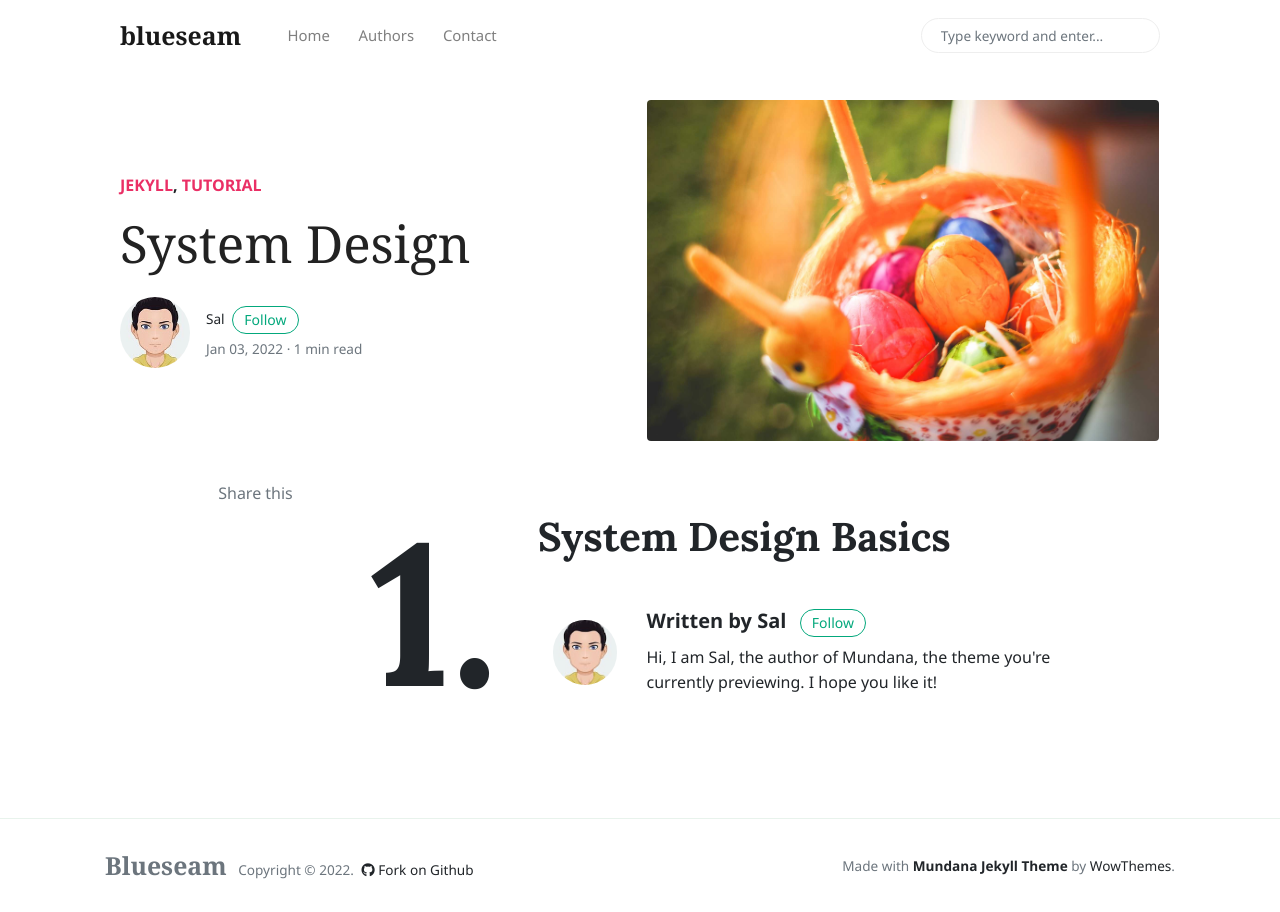
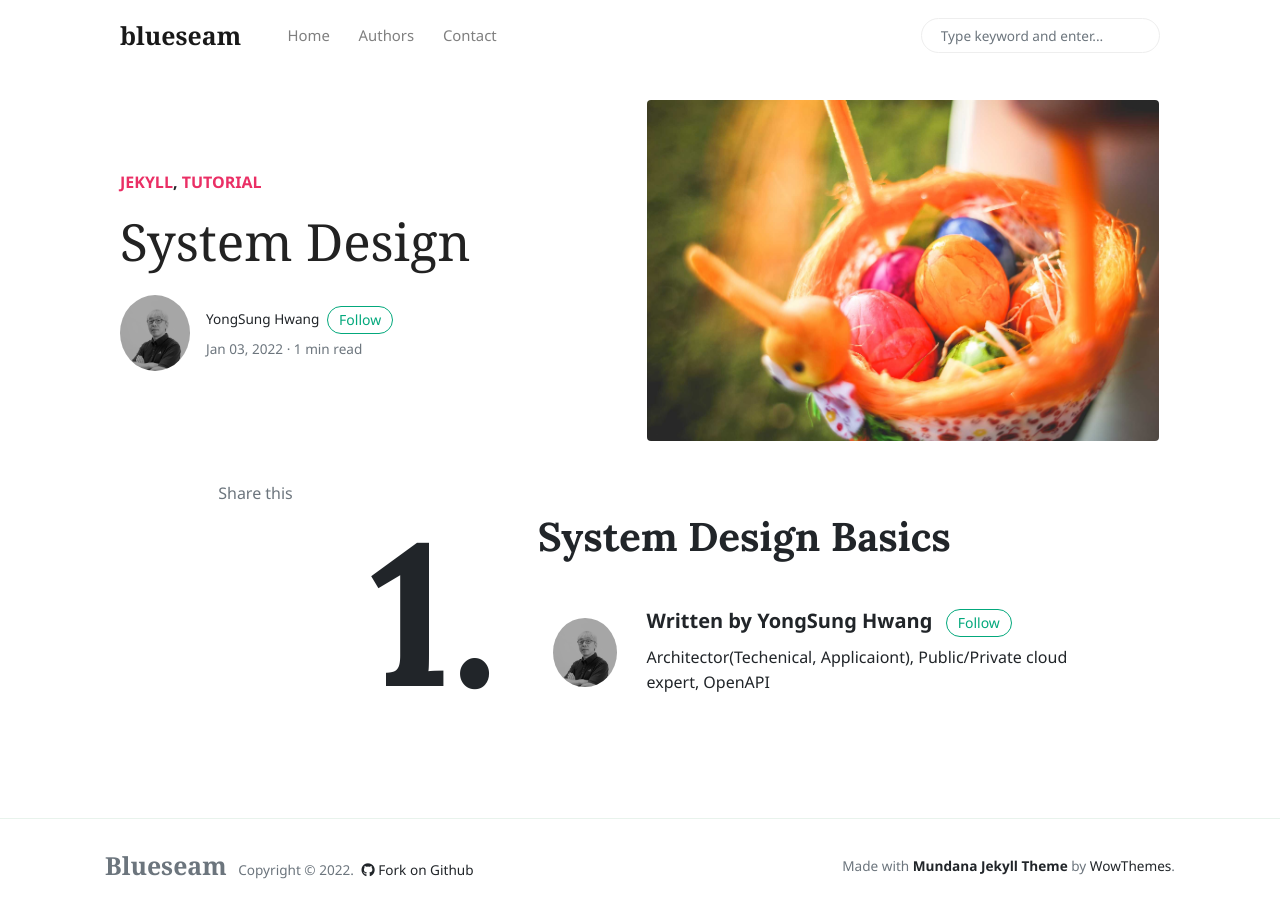
Before and after one commit to blueseam/blueseam.github.io, a Jekyll site: the page built from _posts/2022-01-03-system-design.md, in a window 1280 px wide. Built offline with Jekyll 4.4.1, drawn with Linux system fonts in a browser that asks for light colours; nearby versions of some CDN libraries; comment, search, counter and statistics services are not loaded.

Commit message:
Update _config.yml

```diff
--- a/_config.yml
+++ b/_config.yml
@@ -19,6 +19,14 @@ plugins:
   - jekyll-seo-tag
 
 authors:
+    blueseam:
+      name:           YongSung Hwang
+      site:           https://blueseam.github.io
+      avatar:         assets/images/hys2.jpg
+      bio:            "Architector(Techenical, Applicaiont), Public/Private cloud expert, OpenAPI"
+      email:          blueseam@gmail.com
+      twitter:        https://twitter.com/blueseam
+
     sal:
       name:           Sal
       site:           https://www.wowthemes.net
@@ -43,8 +51,8 @@ defaults:
       path: "_posts"
     values:
       layout: post
-      author: sal
-      avatar: assets/images/avatar1.jpg
+      author: blueseam
+      avatar: assets/images/hys2.jpg
 
   # all pages
   - scope:
```
